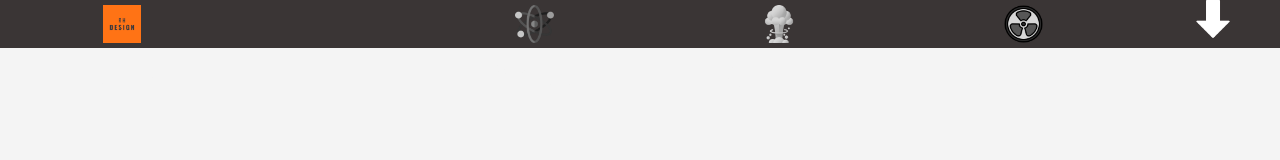
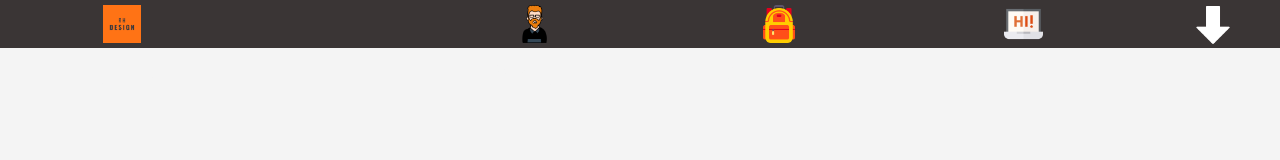
Before and after one commit to richherbs/Portfolio, a plain HTML site: page index.html in a window 1280 px wide. Shown: the top 160 px of the page. Drawn offline with Linux system fonts and the light colour scheme.

Commit message:
finalized colouring of nav icons and arrow animation

```diff
--- a/index.html
+++ b/index.html
@@ -16,15 +16,15 @@
                     <span class='link-text'>Home</span>
                 </a>
                 <a href="#" class='nav-link grayscale-transition'>
-                    <img class='nav-image'  src="images/atom.png" alt="nuclear energy icon">
+                    <img class='nav-image'  src="images/beard (1).png" alt="nuclear energy icon">
                     <span class='link-text'>About</span>
                 </a>
                 <a href="#" class='nav-link grayscale-transition'>
-                    <img class='nav-image'  src="images/nuclear (1).png" alt="biohazard icon">
+                    <img class='nav-image'  src="images/backpack.png" alt="biohazard icon">
                     <span class='link-text'>Portfolio</span>
                 </a>
                 <a href="#" class='nav-link grayscale-transition'>
-                    <img class='nav-image'  src="images/radioactive.png" alt="nuclear icon">
+                    <img class='nav-image'  src="images/hi.png" alt="nuclear icon">
                     <span class='link-text'>Contacts</span>
                 </a>
                 <a href="#" class='nav-link'>
--- a/styles/styles.css
+++ b/styles/styles.css
@@ -38,7 +38,7 @@ body::-webkit-scrollbar-thumb{
     position: fixed;
     margin: 0;
     justify-items: flex-end;
-    transition: height 200ms ease;
+    transition: height 0.5s ease;
 }
 
 .link-text{
@@ -72,12 +72,12 @@ body::-webkit-scrollbar-thumb{
 }
 
 .grayscale-transition{
-    filter: grayscale(100%);
+    filter: grayscale(0%)
 }
 
 .nav-bar:hover .grayscale-transition{
     /* display: none; */
-    filter: grayscale(0%);
+    filter: grayscale(100%);
     transition: all 0.7s ease;
 }
 
@@ -87,12 +87,15 @@ body::-webkit-scrollbar-thumb{
 }
 
 .nav-arrow{
+    position: relative;
+    top: 0.4rem;
     height: 80%;
     border-bottom: 0;
     transition: all 0.5s ease;
 }
 
 .nav-bar:hover .nav-arrow{
+    top: 3.5rem;
     transform: rotate(-180deg);
 }
 /* About me section */
```
Also changed, not shown: images/backpack.png (added), images/beard (1).png (added), images/hi.png (added).
